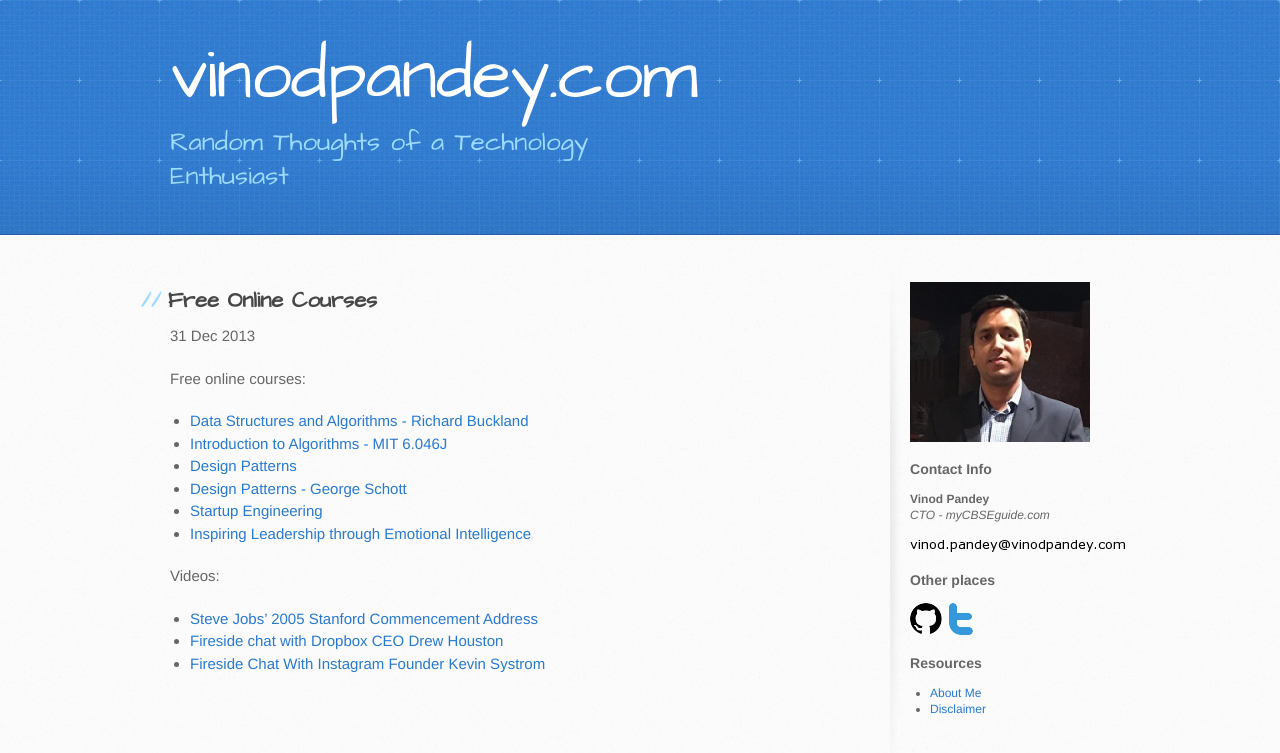
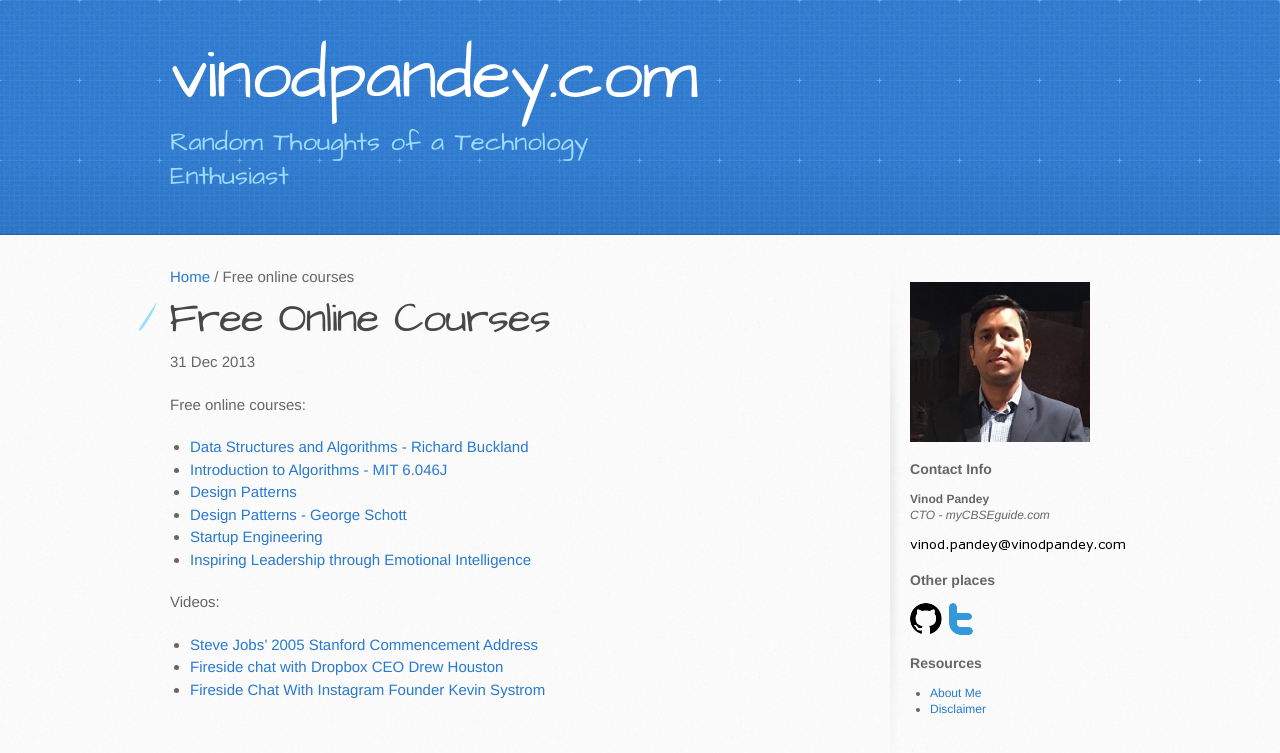
Before and after one commit to vinodpandey/vinodpandey-backup.github.io, a Jekyll site: the page built from _posts/2013-12-31-free-online-courses.md, in a window 1280 px wide. Shown: the top 753 px of the page. Built offline with Jekyll 4.4.1, drawn with Linux system fonts in a browser that asks for light colours.

Commit message:
implemented breadcrumb

```diff
--- /dev/null
+++ b/_includes/breadcrumb.html
@@ -0,0 +1,10 @@
+{% assign crumbs = page.url | remove:'/index.html' | split: '/' %}
+
+<a href="/">Home</a>
+{% for crumb in crumbs offset: 1 %}
+  {% if forloop.last %}
+    / {{ crumb | replace:'-',' ' | remove:'.html' | capitalize }}
+  {% else %}
+    / <a href="{% assign crumb_limit = forloop.index | plus: 1 %}{% for crumb in crumbs limit: crumb_limit %}{{ crumb | append: '/' }}{% endfor %}">{{ crumb | replace:'-',' ' | remove:'.html' | capitalize }}</a>
+  {% endif %}
+{% endfor %}
--- a/_layouts/default.html
+++ b/_layouts/default.html
@@ -41,7 +41,6 @@
     <div id="content-wrapper">
       <div class="inner clearfix">
         <section id="main-content">
-
           {{ content }}
 
         </section>
--- a/_layouts/index.html
+++ b/_layouts/index.html
@@ -1,6 +1,8 @@
 ---
 layout: default
 ---
+{% include breadcrumb.html %}
+
 <h1>{{ page.title }}</h1>
 
 <ul class="posts">
--- a/_layouts/page.html
+++ b/_layouts/page.html
@@ -1,5 +1,6 @@
 ---
 layout: default
 ---
+{% include breadcrumb.html %}
 
 {{ content }}
--- a/_layouts/post.html
+++ b/_layouts/post.html
@@ -1,7 +1,9 @@
 ---
 layout: default
 ---
-<h2>{{ page.title }}</h2>
+{% include breadcrumb.html %}
+
+<h1>{{ page.title }}</h1>
 <p class="meta">{{ page.date | date_to_string }}</p>
 
 {{ content }}
--- a/index.html
+++ b/index.html
@@ -15,11 +15,14 @@ title: Technology Enthusiast | Vinod Pandey
 
   {% assign sections = "documentation" | split: ", " %}
   {% for section in sections %}
+    {% assign section_path = section | append: '/index.md' %}
     <h1>{{ section | capitalize }}</h1>
     <ul class="posts">
       {% for item in site.pages %}
         {% if item.url contains section/ and item.path contains "index.md" %}
-            <li><a href="{{ item.url }}">{{ item.title }}</a></li>
+            {% unless item.path == section_path %}
+              <li><a href="{{ item.url }}">{{ item.title }}</a></li>
+            {% endunless %}
         {% endif %}
       {% endfor %}
     </ul>
```
Also changed, not shown: _layouts/section_root.html (added, +16 -0 lines), documentation/index.md (added, +5 -0 lines).
